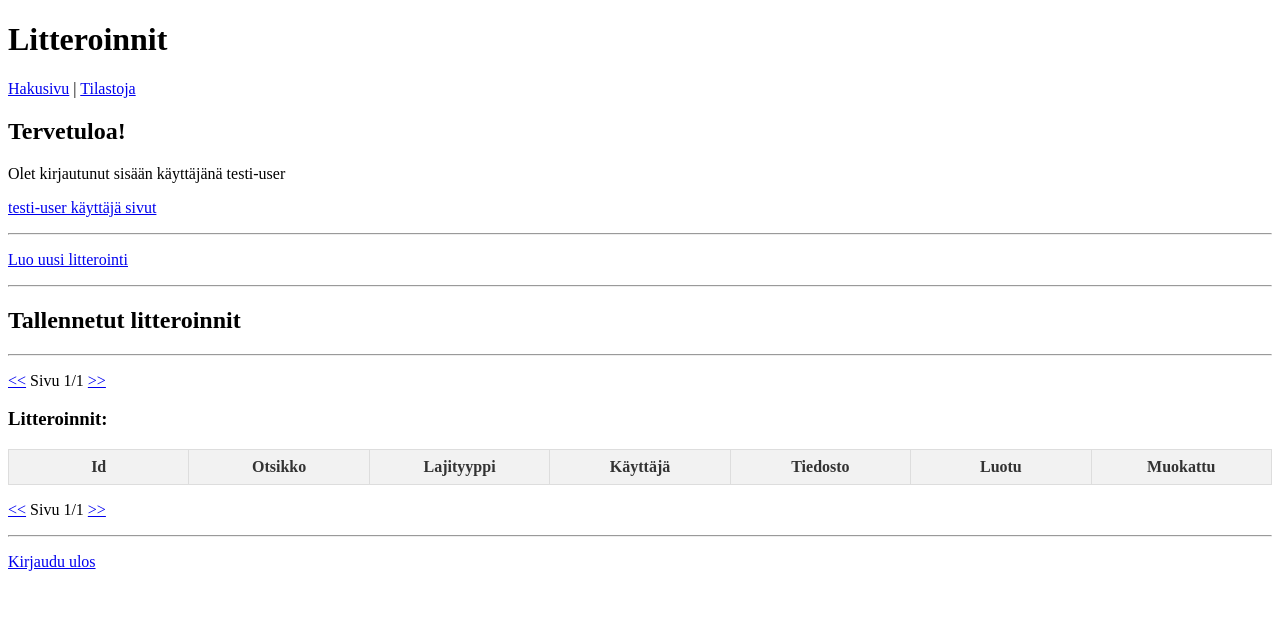
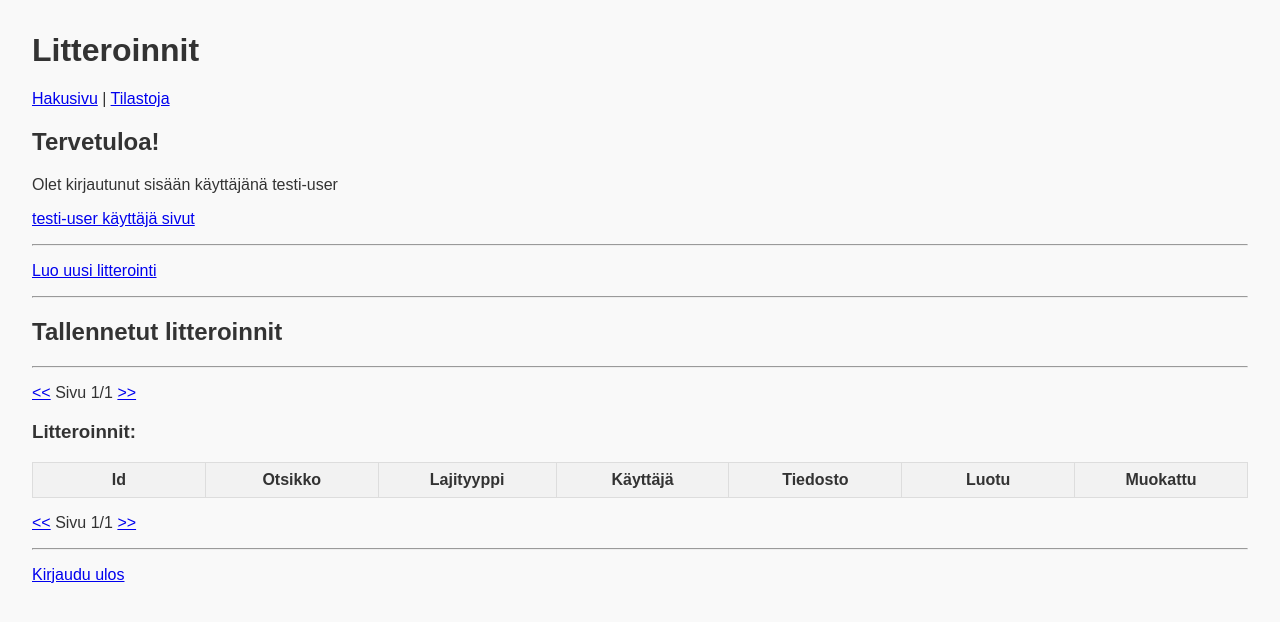
Before and after one commit to jduude/Ai-litteroinnit, a Flask app: page / in a window 1280 px wide. Shown: the top 622 px of the page. Run offline with Flask 3, Linux system fonts and the light colour scheme; the visitor is signed in with stand-in values (Sample User, id 1); data comes from the database, SQL or seed files in the repository; data that the repository does not hold is empty.

Commit message:
format css

```diff
--- a/static/styles.css
+++ b/static/styles.css
@@ -1,3 +1,10 @@
+body {
+    font-family: Arial, sans-serif;
+    margin: 2rem;
+    background-color: #f9f9f9;
+    color: #333;
+}
+
 .transcription {
     border-bottom: dashed gray 2px;
     margin: 0 0 0 0;
```
Lines whose indentation alone changed are shown as unchanged.
